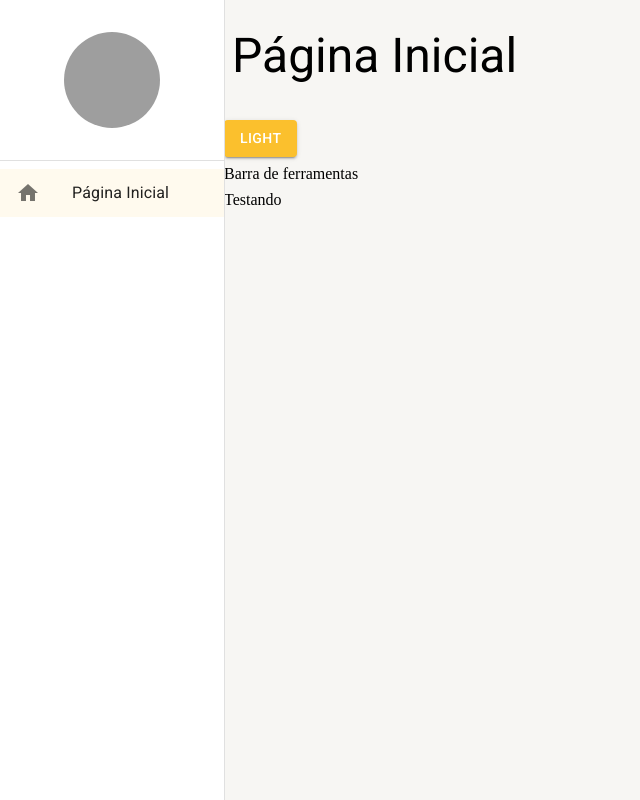
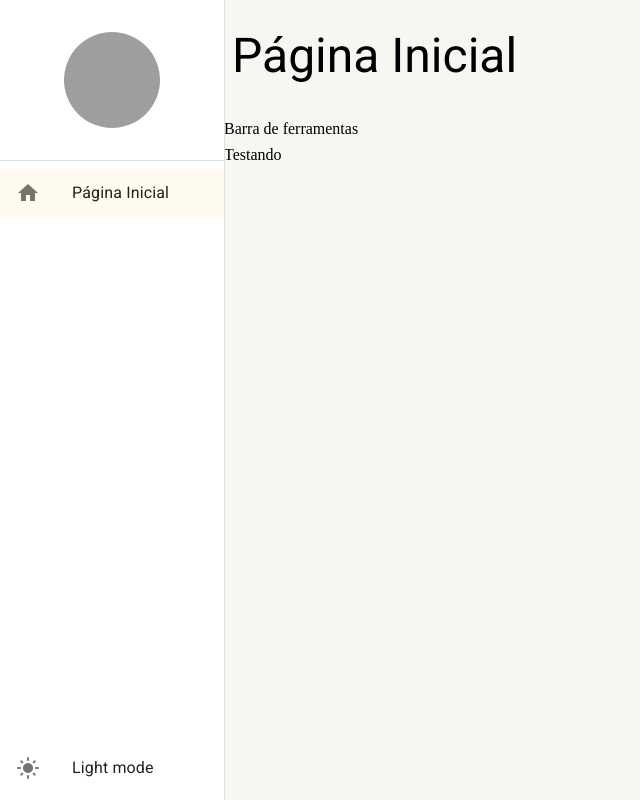
Before and after one commit to pallomagualter/layoutMaterialUI, a React (Create React App) app: page /pagina-inicial in a window 1280 px wide. Shown: the whole page, without its empty margins (0-640 px from the left). Built offline with nearby package versions, Linux system fonts and the light colour scheme; grey boxes are pictures that could not be loaded.

Commit message:
feat: added toggle mode button in side bar

```diff
--- a/src/shared/components/menu-lateral/MenuLateral.tsx
+++ b/src/shared/components/menu-lateral/MenuLateral.tsx
@@ -1,7 +1,7 @@
 import { Avatar, Divider, Drawer, Icon, List, ListItemButton, ListItemIcon, ListItemText, useMediaQuery, useTheme } from '@mui/material';
 import { Box } from '@mui/system';
 import { useMatch, useNavigate, useResolvedPath } from 'react-router-dom';
-import { useDrawerContext } from '../../contexts';
+import { useDrawerContext, useAppThemeContext } from '../../contexts';
 
 interface IListItemLinkProps {
   to: string;
@@ -32,6 +32,7 @@ const ListItemLink: React.FC<IListItemLinkProps> = ({ to, icon, label, onClick }
 };
 
 export const MenuLateral: React.FC = ({ children }) => {
+  const { toggleTheme, themeName, themeIconName } = useAppThemeContext();
   const theme = useTheme();
   const smDown = useMediaQuery(theme.breakpoints.down('sm'));
 
@@ -65,6 +66,17 @@ export const MenuLateral: React.FC = ({ children }) => {
             </List>
           </Box>
 
+          <Box>
+            <List component='nav'>
+              <ListItemButton onClick={toggleTheme}>
+                <ListItemIcon>
+                  <Icon>{themeIconName}</Icon>
+                </ListItemIcon>
+                <ListItemText primary={themeName} />
+              </ListItemButton>
+            </List>
+          </Box>
+
         </Box>
       </Drawer>
 
--- a/src/shared/contexts/ThemeContext.tsx
+++ b/src/shared/contexts/ThemeContext.tsx
@@ -5,7 +5,8 @@ import { Box } from '@mui/system';
 import { DarkTheme, LightTheme } from './../themes';
 
 interface IThemeContextData {
-  themeName: 'light' | 'dark';
+  themeName: 'Light mode' | 'Dark mode';
+  themeIconName: 'light_mode' | 'dark_mode';
   toggleTheme: () => void;
 }
 
@@ -17,20 +18,22 @@ export const useAppThemeContext = () => {
 };
 
 export const AppThemeProvider: React.FC = ({ children }) => {
-  const [themeName, setThemeName] = useState<'light' | 'dark'>('light');
+  const [themeName, setThemeName] = useState<'Light mode' | 'Dark mode'>('Light mode');
+  const [themeIconName, setThemeIconName] = useState<'light_mode' | 'dark_mode'>('light_mode');
 
   const toggleTheme = useCallback(() => {
-    setThemeName(oldThemeName => oldThemeName === 'light' ? 'dark' : 'light');
+    setThemeName(oldThemeName => oldThemeName === 'Light mode' ? 'Dark mode' : 'Light mode');
+    setThemeIconName(oldThemeIconName => oldThemeIconName === 'light_mode' ? 'dark_mode' : 'light_mode');
   }, []);
 
   const theme = useMemo(() => {
-    if (themeName === 'light') return LightTheme;
+    if (themeName === 'Light mode') return LightTheme;
 
     return DarkTheme;
   }, [themeName]);
 
   return (
-    <ThemeContext.Provider value={{ themeName, toggleTheme }}>
+    <ThemeContext.Provider value={{ themeName, themeIconName, toggleTheme }}>
       <Box width='100vw' height='100vh' bgcolor={theme.palette.background.default}>
         <ThemeProvider theme={theme}>
           {children}
--- a/src/shared/layouts/LayoutBaseDePagina.tsx
+++ b/src/shared/layouts/LayoutBaseDePagina.tsx
@@ -1,8 +1,8 @@
 import { ReactNode } from 'react';
 import { Box } from '@mui/system';
-import { Button, Icon, IconButton, Theme, Typography, useMediaQuery, useTheme } from '@mui/material';
+import { Icon, IconButton, Theme, Typography, useMediaQuery, useTheme } from '@mui/material';
 
-import { useAppThemeContext, useDrawerContext } from '../contexts';
+import { useDrawerContext } from '../contexts';
 
 interface ILayoutBaseDePaginaProps {
   title: string;
@@ -14,7 +14,6 @@ export const LayoutBaseDePagina: React.FC<ILayoutBaseDePaginaProps> = ({ childre
   const mdDown = useMediaQuery((theme: Theme) => theme.breakpoints.down('md'));
   const theme = useTheme();
 
-  const { toggleTheme, themeName } = useAppThemeContext();
   const { toggleDrawerOpen } = useDrawerContext();
 
   return (
@@ -36,10 +35,6 @@ export const LayoutBaseDePagina: React.FC<ILayoutBaseDePaginaProps> = ({ childre
         </Typography>
       </Box>
 
-      <Box>
-        <Button variant='contained' color='primary' onClick={toggleTheme} >{themeName}</Button>
-      </Box>
-
       {toolbar && (
         <Box>
           {toolbar}
--- a/src/shared/themes/Dark.ts
+++ b/src/shared/themes/Dark.ts
@@ -3,6 +3,7 @@ import { cyan, yellow } from '@mui/material/colors';
 
 export const DarkTheme = createTheme({
   palette: {
+    mode: 'dark',
     primary: {
       main: yellow[700],
       dark: yellow[800],
@@ -18,6 +19,11 @@ export const DarkTheme = createTheme({
     background: {
       paper: '#303134',
       default: '#202124',
+    },
+  },
+  typography: {
+    allVariants: {
+      color: 'white',
     }
   }
 });
--- a/src/shared/themes/Light.ts
+++ b/src/shared/themes/Light.ts
@@ -3,6 +3,7 @@ import { cyan, yellow } from '@mui/material/colors';
 
 export const LightTheme = createTheme({
   palette: {
+    mode: 'light',
     primary: {
       main: yellow[700],
       dark: yellow[800],
```
